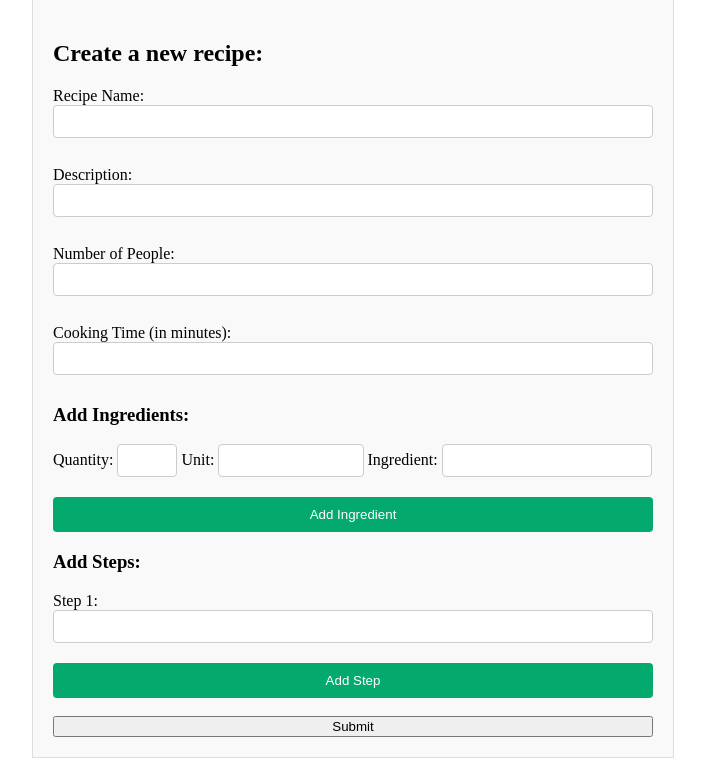
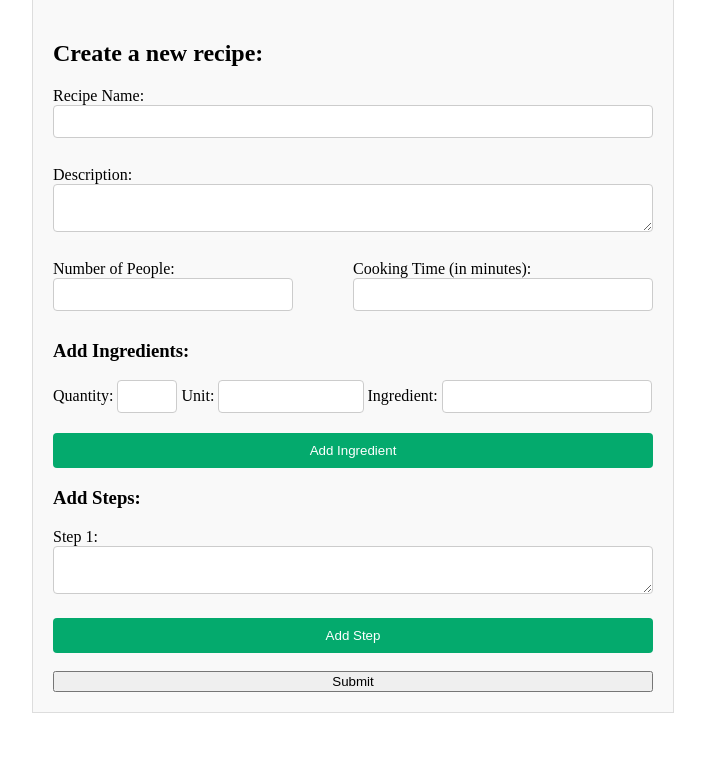
Before and after one commit to braydenhand/recipe-app, a Flask app: page /create_recipe in a window 1280 px wide. Shown: the part 133-899 px from the top of the page, without its empty margins (287-992 px from the left). After the commit the page ends 846 px from the top, so only its background shows below. Run offline with Flask 3, Linux system fonts and the light colour scheme; the visitor is signed in with stand-in values (Sample User, id 1).

Commit message:
add recipe css renovations

```diff
--- a/recipe/main.py
+++ b/recipe/main.py
@@ -113,7 +113,7 @@ def create_recipe():
 
     for i in range(stepCount):
         i += 1
-        name = "stepCount" + str(i)
+        name = "step" + str(i)
         step = model.Step(
             text = request.form.get(name),
             position = i,
--- a/recipe/static/recipe.css
+++ b/recipe/static/recipe.css
@@ -237,6 +237,24 @@ li a:hover:not(.active) {
   display: flex;
 }
 
+#formdiv{
+  justify-content: space-between;
+
+
+}
+#cooktime{
+  text-align: left;
+  flex: 50%;
+}
+#numpeople{
+  text-align: left;
+  flex: 50%;
+}
+
+
+
+
+
 .left-preview {
   flex: 40%; /* Adjust the width of the left side */
 }
@@ -336,15 +354,33 @@ label {
 }
 
 #name,
-#description,
-#number_people,
-#cooking_time{
+#description{
   margin-bottom: 10px;
   padding: 8px;
   border: 1px solid #ccc;
   border-radius: 4px;
   width: 100%;
   box-sizing: border-box;
+}
+
+#number_people{
+  margin-bottom: 10px;
+  padding: 8px;
+  border: 1px solid #ccc;
+  border-radius: 4px;
+  width: 40%;
+  box-sizing: border-box;
+  text-align: left;
+}
+
+#cooking_time{
+  margin-bottom: 10px;
+  padding: 8px;
+  border: 1px solid #ccc;
+  border-radius: 4px;
+  width: 50%;
+  box-sizing: border-box;
+  text-align: left;
 }
 
 
--- a/recipe/templates/main/create_recipe.html
+++ b/recipe/templates/main/create_recipe.html
@@ -3,12 +3,17 @@
   <h2>Create a new recipe:</h2>
 
   <form action="{{ url_for('main.create_recipe') }}" method="post">
-    Recipe Name:<input type="text" id="name" name="name" required/><br />
-    Description:<input type="text" id="description" name="description" required/><br />
+    Recipe Name:<input type="text" id="name" name="name" required /><br />
+    Description:<textarea type="text" id="description" name="description" oninput="autoExpand(this)" required ></textarea><br />
 
-    Number of People:<input type="number" id="number_people" name="number_people" required/><br />
-    Cooking Time (in minutes):<input type="number" id="cooking_time" name="cooking_time" required/>
-
+    <span class="flex-container" id="formdiv">
+      <span id="numpeople">Number of People:</span>
+      <span id="cooktime">Cooking Time (in minutes):</span>
+    </span>
+    <span class="flex-container" id="formdiv">
+    <input type="number" id="number_people" name="number_people" required />
+    <input type="number" id="cooking_time" name="cooking_time" required />
+  </span>
     <div id="ingredientPopup">
       <input type="hidden" id="ingredientCount" name="ingredientCount" value="1" />
       <h3 id="ingredientHeader">Add Ingredients:</h3>
@@ -18,8 +23,7 @@
       <input type="hidden" id="stepCount" name="stepCount" value="1" />
       <h3 id="stepHeader">Add Steps:</h3>
       <div id="formSteps">
-        <label for="step1">Step 1:</label><br>
-        <input type="text" class="step" id="stepCount1" name="stepCount1" required />
+
       </div>
     </div>
     <button type="button" onclick="addStep()">Add Step</button>
@@ -28,6 +32,13 @@
   </form>
 </div>
 <script>
+  function autoExpand(textarea) {
+    // Reset the height to default to get the scroll height
+    textarea.style.height = "auto";
+    // Set the height to the scroll height, plus a little extra to avoid cutting off text
+    textarea.style.height = (textarea.scrollHeight + 5) + "px";
+  }
+
   let ingredientCount = 0;
 
   function addIngredient() {
@@ -125,17 +136,18 @@
   }
   addIngredient();
 
-  let stepCount = 1;
+  let stepCount = 0;
   function addStep() {
     stepCount++;
     const stepDiv = document.createElement("div");
     stepDiv.innerHTML = `
             <label for="step${stepCount}">Step ${stepCount}:</label><br>
-            <input type="text" class="step" id="step${stepCount}" name="step${stepCount}" required>
+            <textarea type="text" class="step" id="step${stepCount}" name="step${stepCount}" oninput="autoExpand(this)" required>
         `;
     document.getElementById("formSteps").appendChild(stepDiv);
     document.getElementById("stepCount").value = stepCount;
   }
+  addStep();
 </script>
 
 {% endblock %}
```
